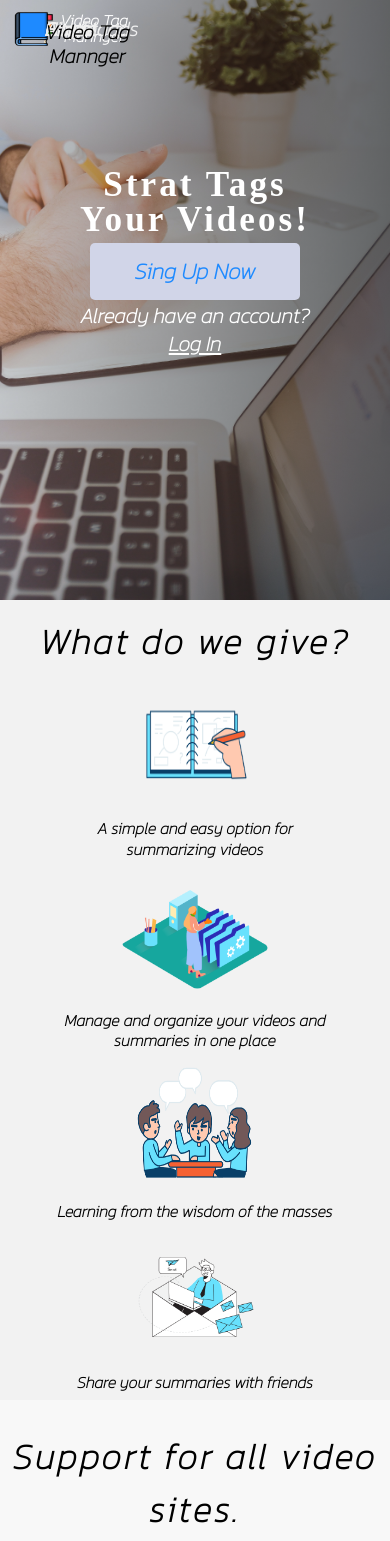
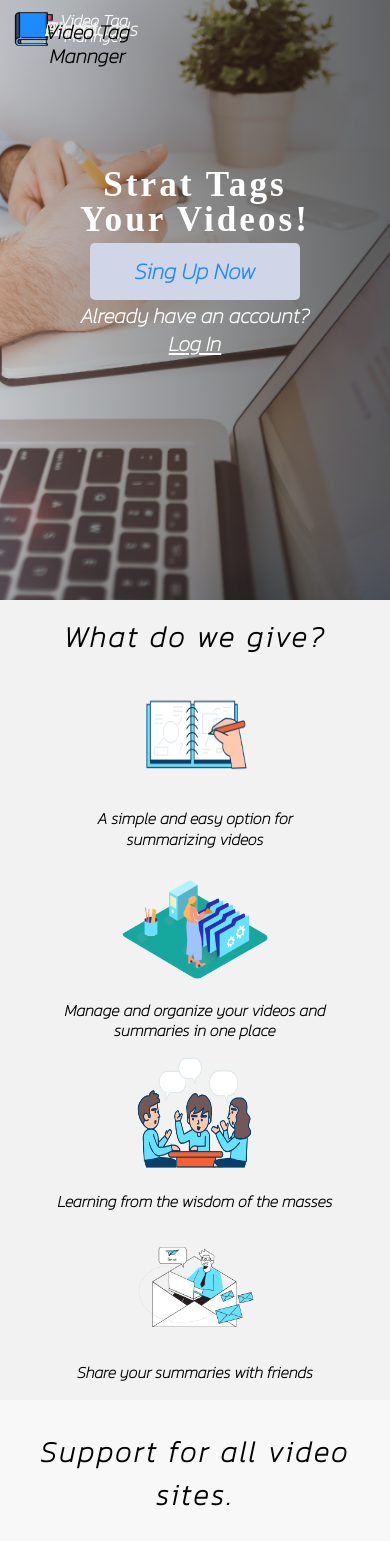
Before and after one commit to OmerMiz1/VTM-Website, a React (Create React App) app: page / in a window 390 px wide. Shown: the top 1541 px of the page. Built offline with nearby package versions, Linux system fonts and the light colour scheme.

Commit message:
small change

```diff
--- a/src/pages/HomePage/InfoSection/InfoSection.style.js
+++ b/src/pages/HomePage/InfoSection/InfoSection.style.js
@@ -56,6 +56,10 @@ export const InfoSectionH1 = styled.h1`
         margin: 0;
     }
 
+    @media screen and (max-width: 540px) {
+        font-size: clamp(1.8rem, 5.8vw, 2rem);
+    }
+
 
 `;
 
--- a/src/pages/HomePage/SupportSection/SupportSection.style.js
+++ b/src/pages/HomePage/SupportSection/SupportSection.style.js
@@ -20,6 +20,8 @@ export const SupportSectionContainer = styled.section`
         align-items: center;
         height: 450px;
     }
+
+
 `;
 
 
@@ -37,6 +39,11 @@ export const SupportH1 = styled.h1`
         margin-left: auto;
         margin-right: auto;
     }
+
+    @media screen and (max-width: 540px) {
+        font-size: clamp(1.8rem, 5.8vw, 2rem);
+    }
+
 `;
 
 export const SupportContainerImge = styled.div`
--- a/src/pages/HomePage/SupportSection/index.js
+++ b/src/pages/HomePage/SupportSection/index.js
@@ -6,6 +6,8 @@ import ImgScreenApp from './ImgScreenApp.jpg';
 
 import {SupportData} from './data'
 
+
+// TODO add text under the title.
 function SupportSection() {
     return (
         <SupportSectionContainer>
```
